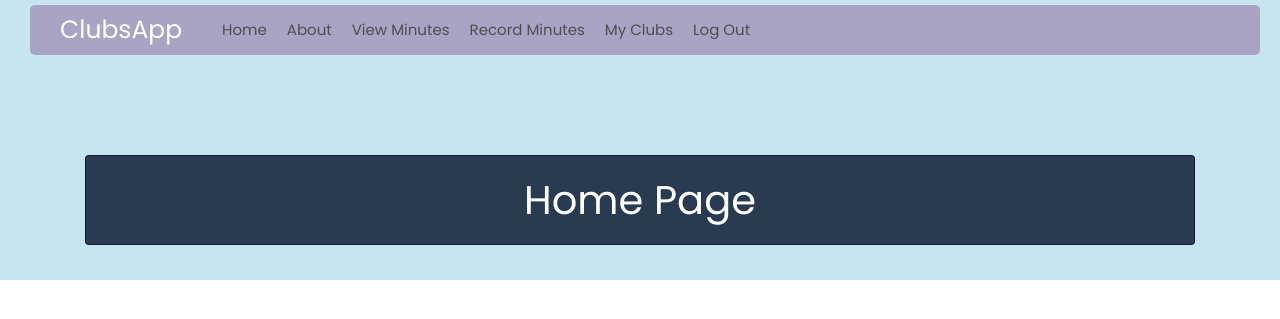
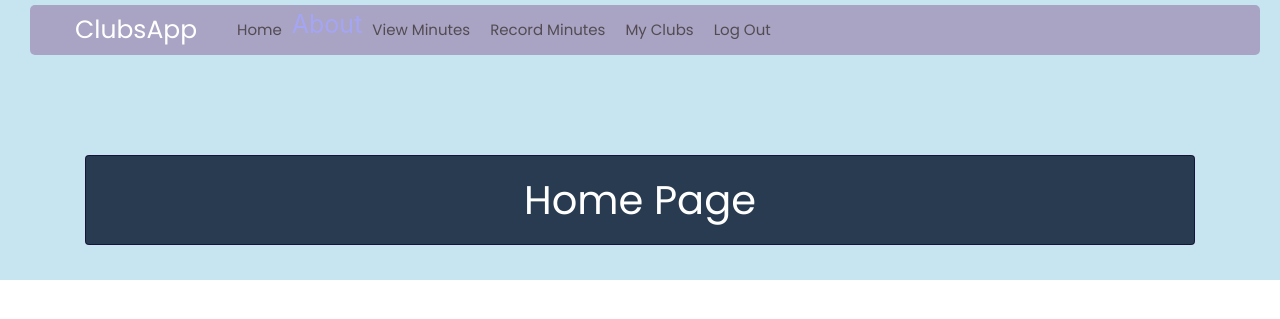
Before and after one commit to joanna131fan/clubsapp, a Flask app: page / in a window 1280 px wide. Shown: the top 319 px of the page. Run offline with Flask 2, Linux system fonts and the light colour scheme; the visitor is signed in with stand-in values (Sample User, id 1); data comes from the database, SQL or seed files in the repository; some libraries are stand-ins or nearby versions.

Commit message:
Update layout.html

```diff
--- a/clubsapp/templates/layout.html
+++ b/clubsapp/templates/layout.html
@@ -19,14 +19,13 @@
 <header style="float:inherit">
   <nav class="navbar navbar-expand navbar-toggler navbar-dark bg-steel navbar-fixed-top" role="navigation">
     <div class="container">
-      <div class="row">
       <a class="navbar-brand mr-4" href="/" style="display: inline-block">ClubsApp</a>
       <button class="navbar-toggler" type="button" data-toggle="collapse" data-target="#navbarToggle" aria-controls="navbarToggle" aria-expanded="false" aria-label="Toggle navigation">
         <span class="navbar-toggler-icon"></span>
       </button>
       <div class="collapse navbar-collapse" id="navbarToggle">
         <div class="navbar-nav">
-              <a class="nav-item nav-link" href="{{ url_for('main.home') }}">Home</a>
+          <a class="nav-item nav-link" href="{{ url_for('main.home') }}">Home</a
           <a class="nav-item nav-link" href="{{ url_for('main.about') }}">About</a>
           <a class="nav-item nav-link" href="/viewminutes">View Minutes</a>
           <a class="nav-item nav-link" href="/recordminutes"> Record Minutes</a>
@@ -38,9 +37,8 @@
             <a class="nav-item nav-link" href="{{ url_for('users.logout') }}">Log Out</a>
           {% else %}
             <a class="nav-item nav-link" href="{{ url_for('users.login') }}">Login</a>
-                <a class="nav-item nav-link" href="{{ url_for('users.register') }}">Register</a>
+            <a class="nav-item nav-link" href="{{ url_for('users.register') }}">Register</a
           {% endif %}
-            </div>
         </div>
       </div>
     </div>
```
Lines whose indentation alone changed are shown as unchanged.
